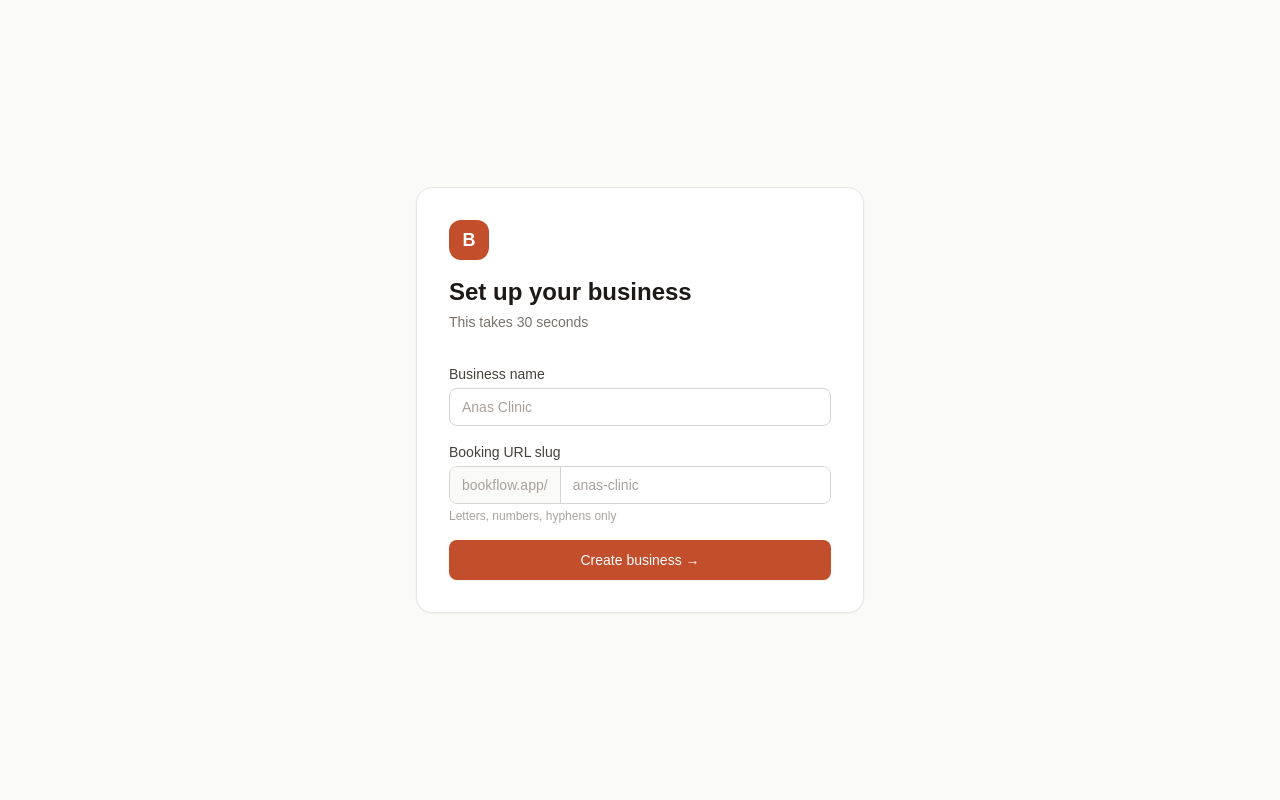
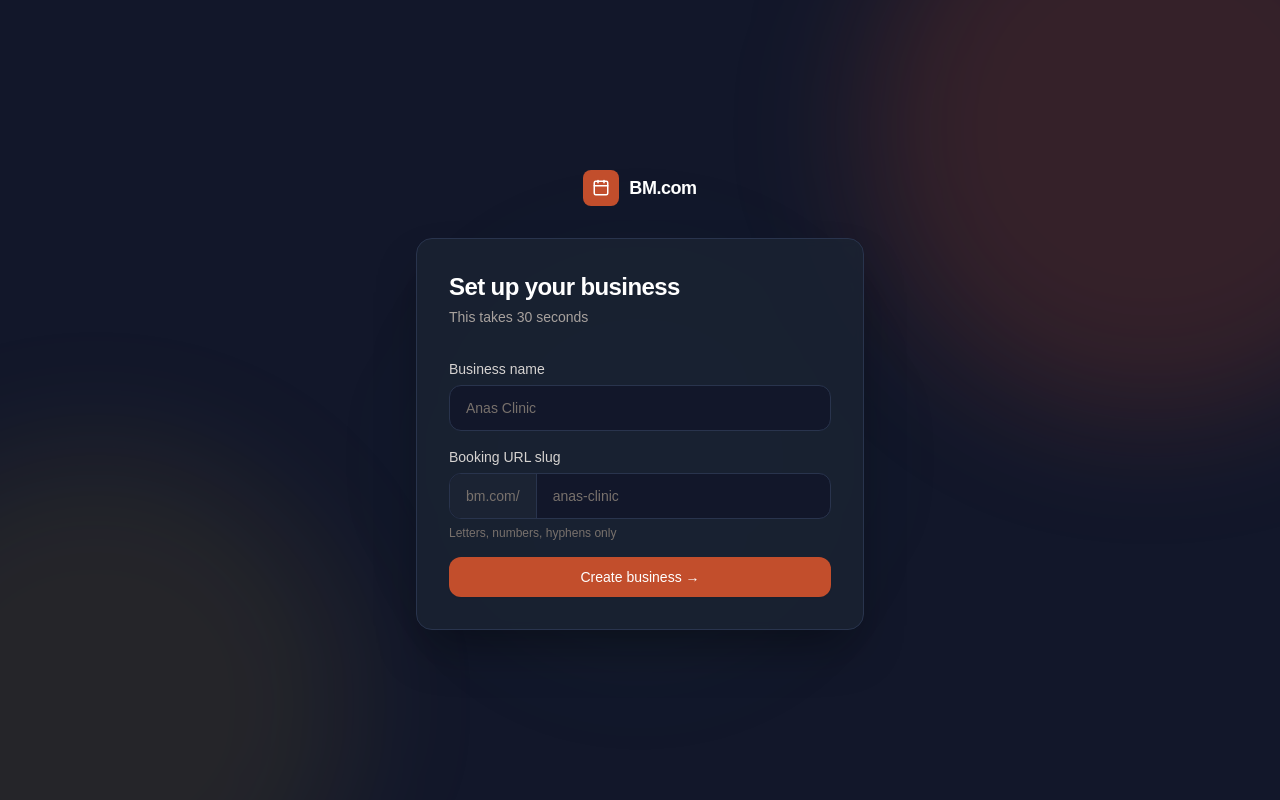
Before and after one commit to manas8938/BM.com-Multi-Tenant-Booking-Scheduling-SaaS-, a Next.js app: page /onboarding in a window 1280 px wide. Built offline with nearby package versions, Linux system fonts and the light colour scheme.

Commit message:
Apply dark premium splash treatment to onboarding, cancel, and confirm pages

```diff
--- a/src/app/[businessSlug]/confirm/page.tsx
+++ b/src/app/[businessSlug]/confirm/page.tsx
@@ -19,11 +19,13 @@ export default async function ConfirmPage({
 
   if (!searchParams.session_id) {
     return (
-      <div className="min-h-screen flex items-center justify-center bg-stone-50 px-4">
-        <div className="w-full max-w-md bg-white rounded-2xl shadow-sm border border-stone-200 p-8 text-center">
-          <XCircle className="w-12 h-12 text-stone-300 mx-auto mb-3" />
-          <h1 className="text-lg font-bold text-stone-900 mb-1">Missing session</h1>
-          <p className="text-sm text-stone-500">No checkout session found.</p>
+      <div className="min-h-screen bg-ink-950 flex items-center justify-center px-4 relative overflow-hidden">
+        <div className="absolute -top-40 -right-40 w-[36rem] h-[36rem] bg-ember-600/20 rounded-full blur-3xl" />
+        <div className="absolute -bottom-40 -left-40 w-[32rem] h-[32rem] bg-gold-500/10 rounded-full blur-3xl" />
+        <div className="relative w-full max-w-md bg-ink-900/80 backdrop-blur-sm rounded-2xl border border-ink-700 p-8 text-center shadow-2xl shadow-black/40">
+          <XCircle className="w-12 h-12 text-stone-600 mx-auto mb-3" />
+          <h1 className="text-lg font-bold text-white mb-1">Missing session</h1>
+          <p className="text-sm text-stone-400">No checkout session found.</p>
         </div>
       </div>
     )
@@ -32,27 +34,31 @@ export default async function ConfirmPage({
   const result = await confirmDepositBooking(searchParams.session_id)
 
   return (
-    <div className="min-h-screen flex items-center justify-center bg-stone-50 px-4">
-      <div className="w-full max-w-md bg-white rounded-2xl shadow-sm border border-stone-200 p-8 text-center">
+    <div className="min-h-screen bg-ink-950 flex items-center justify-center px-4 relative overflow-hidden">
+      <div className="absolute -top-40 -right-40 w-[36rem] h-[36rem] bg-ember-600/20 rounded-full blur-3xl" />
+      <div className="absolute -bottom-40 -left-40 w-[32rem] h-[32rem] bg-gold-500/10 rounded-full blur-3xl" />
+      <div className="absolute top-1/3 left-1/2 -translate-x-1/2 w-96 h-96 bg-mint-500/5 rounded-full blur-3xl" />
+
+      <div className="relative w-full max-w-md bg-ink-900/80 backdrop-blur-sm rounded-2xl border border-ink-700 p-8 text-center shadow-2xl shadow-black/40">
         <div className="flex items-center gap-2.5 mb-8 justify-center">
-          <div className="w-8 h-8 bg-ember-600 rounded-lg flex items-center justify-center shrink-0">
-            <Calendar size={16} className="text-white" strokeWidth={2} />
+          <div className="w-9 h-9 bg-ember-600 rounded-lg flex items-center justify-center shrink-0">
+            <Calendar size={18} className="text-white" strokeWidth={2} />
           </div>
-          <span className="font-bold text-stone-900 tracking-tight">{business?.name ?? 'BM.com'}</span>
+          <span className="font-bold text-white tracking-tight">{business?.name ?? 'BM.com'}</span>
         </div>
 
         {result.success ? (
           <>
-            <div className="w-14 h-14 bg-mint-50 rounded-full flex items-center justify-center mx-auto mb-4">
-              <Check size={26} className="text-mint-600" />
+            <div className="w-14 h-14 bg-mint-500/20 rounded-full flex items-center justify-center mx-auto mb-4">
+              <Check size={26} className="text-mint-400" />
             </div>
-            <h1 className="text-xl font-bold text-stone-900 mb-1">Booking confirmed</h1>
-            <p className="text-sm text-stone-500 mb-6">
+            <h1 className="text-xl font-bold text-white mb-1">Booking confirmed</h1>
+            <p className="text-sm text-stone-400 mb-6">
               Your deposit was received and your appointment is booked.
             </p>
-              <a
+            <a
               href={`/cancel/${result.cancelToken}`}
-              className="inline-block text-sm text-stone-400 hover:text-ember-600 underline underline-offset-2 transition-colors"
+              className="inline-block text-sm text-stone-400 hover:text-ember-400 underline underline-offset-2 transition-colors"
             >
               Need to cancel? Click here
             </a>
@@ -60,8 +66,8 @@ export default async function ConfirmPage({
         ) : (
           <>
             <XCircle className="w-12 h-12 text-red-400 mx-auto mb-3" />
-            <h1 className="text-lg font-bold text-stone-900 mb-1">Something went wrong</h1>
-            <p className="text-sm text-stone-500">{result.error}</p>
+            <h1 className="text-lg font-bold text-white mb-1">Something went wrong</h1>
+            <p className="text-sm text-stone-400">{result.error}</p>
           </>
         )}
       </div>
--- a/src/app/cancel/[token]/page.tsx
+++ b/src/app/cancel/[token]/page.tsx
@@ -23,42 +23,47 @@ export default async function CancelPage({
   const staffMember = (booking?.staff as unknown as { name: string }[] | null)?.[0]
 
   return (
-    <div className="min-h-screen flex items-center justify-center bg-stone-50 px-4">
-      <div className="w-full max-w-md bg-white rounded-2xl shadow-sm border border-stone-200 p-8">
-        <div className="flex items-center gap-2.5 mb-8">
-          <div className="w-8 h-8 bg-ember-600 rounded-lg flex items-center justify-center shrink-0">
-            <Calendar size={16} className="text-white" strokeWidth={2} />
+    <div className="min-h-screen bg-ink-950 flex items-center justify-center px-4 relative overflow-hidden">
+      <div className="absolute -top-40 -right-40 w-[36rem] h-[36rem] bg-ember-600/20 rounded-full blur-3xl" />
+      <div className="absolute -bottom-40 -left-40 w-[32rem] h-[32rem] bg-gold-500/10 rounded-full blur-3xl" />
+      <div className="absolute top-1/3 left-1/2 -translate-x-1/2 w-96 h-96 bg-mint-500/5 rounded-full blur-3xl" />
+
+      <div className="relative w-full max-w-md">
+        <div className="flex items-center gap-2.5 mb-8 justify-center">
+          <div className="w-9 h-9 bg-ember-600 rounded-lg flex items-center justify-center shrink-0">
+            <Calendar size={18} className="text-white" strokeWidth={2} />
           </div>
-          <span className="font-bold text-stone-900 tracking-tight">BM.com</span>
+          <span className="font-bold text-white text-lg tracking-tight">BM.com</span>
         </div>
 
+        <div className="bg-ink-900/80 backdrop-blur-sm rounded-2xl border border-ink-700 p-8 shadow-2xl shadow-black/40">
           {!booking ? (
             <div className="text-center">
-            <XCircle className="w-12 h-12 text-stone-300 mx-auto mb-3" />
-            <h1 className="text-lg font-bold text-stone-900 mb-1">Booking not found</h1>
-            <p className="text-sm text-stone-500">This link is invalid or has expired.</p>
+              <XCircle className="w-12 h-12 text-stone-600 mx-auto mb-3" />
+              <h1 className="text-lg font-bold text-white mb-1">Booking not found</h1>
+              <p className="text-sm text-stone-400">This link is invalid or has expired.</p>
             </div>
           ) : booking.status === 'cancelled' || searchParams.done ? (
             <div className="text-center">
-            <CheckCircle2 className="w-12 h-12 text-mint-500 mx-auto mb-3" />
-            <h1 className="text-lg font-bold text-stone-900 mb-1">Booking cancelled</h1>
-            <p className="text-sm text-stone-500">Your appointment has been cancelled successfully.</p>
+              <CheckCircle2 className="w-12 h-12 text-mint-400 mx-auto mb-3" />
+              <h1 className="text-lg font-bold text-white mb-1">Booking cancelled</h1>
+              <p className="text-sm text-stone-400">Your appointment has been cancelled successfully.</p>
             </div>
           ) : (
             <>
-            <h1 className="text-lg font-bold text-stone-900 mb-1">Cancel your booking?</h1>
-            <p className="text-sm text-stone-500 mb-4">This action cannot be undone.</p>
-            <div className="bg-stone-50 rounded-lg p-4 text-sm space-y-1.5 mb-6">
-              <p><span className="text-stone-400">Business:</span> <span className="font-medium text-stone-900">{business?.name}</span></p>
-              <p><span className="text-stone-400">Service:</span> <span className="font-medium text-stone-900">{service?.name}</span></p>
-              <p><span className="text-stone-400">With:</span> <span className="font-medium text-stone-900">{staffMember?.name}</span></p>
-              <p><span className="text-stone-400">When:</span> <span className="font-medium text-stone-900">{new Date(booking.start_time).toLocaleString([], { weekday: 'long', month: 'short', day: 'numeric', hour: 'numeric', minute: '2-digit' })}</span></p>
+              <h1 className="text-lg font-bold text-white mb-1">Cancel your booking?</h1>
+              <p className="text-sm text-stone-400 mb-4">This action cannot be undone.</p>
+              <div className="bg-ink-950 border border-ink-700 rounded-xl p-4 text-sm space-y-1.5 mb-6">
+                <p><span className="text-stone-500">Business:</span> <span className="font-medium text-white">{business?.name}</span></p>
+                <p><span className="text-stone-500">Service:</span> <span className="font-medium text-white">{service?.name}</span></p>
+                <p><span className="text-stone-500">With:</span> <span className="font-medium text-white">{staffMember?.name}</span></p>
+                <p><span className="text-stone-500">When:</span> <span className="font-medium text-white">{new Date(booking.start_time).toLocaleString([], { weekday: 'long', month: 'short', day: 'numeric', hour: 'numeric', minute: '2-digit' })}</span></p>
               </div>
               <form action={cancelBooking}>
                 <input type="hidden" name="token" value={params.token} />
                 <button
                   type="submit"
-                className="w-full px-4 py-2.5 bg-red-600 text-white text-sm font-medium rounded-lg shadow-sm hover:bg-red-700 active:scale-[0.98] transition-all"
+                  className="w-full px-4 py-2.5 bg-red-600 text-white text-sm font-medium rounded-xl shadow-sm hover:bg-red-700 active:scale-[0.98] transition-all"
                 >
                   Yes, cancel my booking
                 </button>
@@ -67,5 +72,6 @@ export default async function CancelPage({
           )}
         </div>
       </div>
+    </div>
   )
 }
--- a/src/app/onboarding/page.tsx
+++ b/src/app/onboarding/page.tsx
@@ -1,4 +1,5 @@
 import { createBusiness } from './actions'
+import { Calendar } from 'lucide-react'
 
 export default function OnboardingPage({
   searchParams,
@@ -6,25 +7,34 @@ export default function OnboardingPage({
   searchParams: { error?: string }
 }) {
   return (
-    <div className="min-h-screen flex items-center justify-center bg-stone-50">
-      <div className="w-full max-w-md bg-white rounded-2xl shadow-sm border border-stone-200 p-8">
+    <div className="min-h-screen bg-ink-950 flex items-center justify-center px-4 relative overflow-hidden">
+      <div className="absolute -top-40 -right-40 w-[36rem] h-[36rem] bg-ember-600/20 rounded-full blur-3xl" />
+      <div className="absolute -bottom-40 -left-40 w-[32rem] h-[32rem] bg-gold-500/10 rounded-full blur-3xl" />
+      <div className="absolute top-1/3 left-1/2 -translate-x-1/2 w-96 h-96 bg-mint-500/5 rounded-full blur-3xl" />
+
+      <div className="relative w-full max-w-md">
+        <div className="flex items-center gap-2.5 mb-8 justify-center">
+          <div className="w-9 h-9 bg-ember-600 rounded-lg flex items-center justify-center shrink-0">
+            <Calendar size={18} className="text-white" strokeWidth={2} />
+          </div>
+          <span className="font-bold text-white text-lg tracking-tight">BM.com</span>
+        </div>
+
+        <div className="bg-ink-900/80 backdrop-blur-sm rounded-2xl border border-ink-700 p-8 shadow-2xl shadow-black/40">
           <div className="mb-8">
-          <div className="w-10 h-10 bg-ember-600 rounded-xl flex items-center justify-center mb-4">
-            <span className="text-white font-bold text-lg">B</span>
-          </div>
-          <h1 className="text-2xl font-bold text-stone-900">Set up your business</h1>
-          <p className="text-sm text-stone-500 mt-1">This takes 30 seconds</p>
+            <h1 className="text-2xl font-bold text-white tracking-tight">Set up your business</h1>
+            <p className="text-sm text-stone-400 mt-1">This takes 30 seconds</p>
           </div>
 
           {searchParams.error && (
-          <div className="mb-4 px-4 py-3 rounded-lg bg-red-50 border border-red-200 text-sm text-red-700">
+            <div className="mb-4 px-4 py-3 rounded-lg bg-red-500/10 border border-red-500/30 text-sm text-red-400">
               {searchParams.error}
             </div>
           )}
 
           <form action={createBusiness} className="space-y-4">
             <div>
-            <label htmlFor="name" className="block text-sm font-medium text-stone-700 mb-1">
+              <label htmlFor="name" className="block text-sm font-medium text-stone-300 mb-1.5">
                 Business name
               </label>
               <input
@@ -32,18 +42,18 @@ export default function OnboardingPage({
                 name="name"
                 type="text"
                 required
-              className="w-full px-3 py-2 border border-stone-300 rounded-lg text-sm text-stone-900 placeholder:text-stone-400 focus:outline-none focus:ring-2 focus:ring-black focus:border-transparent"
+                className="w-full px-4 py-3 border border-ink-700 rounded-xl text-sm text-white placeholder:text-stone-500 bg-ink-950 focus:outline-none focus:ring-2 focus:ring-ember-500/30 focus:border-ember-500 transition-colors"
                 placeholder="Anas Clinic"
               />
             </div>
 
             <div>
-            <label htmlFor="slug" className="block text-sm font-medium text-stone-700 mb-1">
+              <label htmlFor="slug" className="block text-sm font-medium text-stone-300 mb-1.5">
                 Booking URL slug
               </label>
-            <div className="flex items-center border border-stone-300 rounded-lg overflow-hidden focus-within:ring-2 focus-within:ring-black focus-within:border-transparent">
-              <span className="px-3 py-2 bg-stone-50 text-stone-400 text-sm border-r border-stone-300 whitespace-nowrap">
-                bookflow.app/
+              <div className="flex items-center border border-ink-700 rounded-xl overflow-hidden bg-ink-950 focus-within:ring-2 focus-within:ring-ember-500/30 focus-within:border-ember-500 transition-colors">
+                <span className="px-4 py-3 bg-ink-900 text-stone-500 text-sm border-r border-ink-700 whitespace-nowrap">
+                  bm.com/
                 </span>
                 <input
                   id="slug"
@@ -51,21 +61,22 @@ export default function OnboardingPage({
                   type="text"
                   required
                   pattern="[a-zA-Z0-9-]+"
-                className="flex-1 px-3 py-2 text-sm text-stone-900 placeholder:text-stone-400 focus:outline-none"
+                  className="flex-1 px-4 py-3 text-sm text-white placeholder:text-stone-500 bg-transparent focus:outline-none"
                   placeholder="anas-clinic"
                 />
               </div>
-            <p className="mt-1 text-xs text-stone-400">Letters, numbers, hyphens only</p>
+              <p className="mt-1.5 text-xs text-stone-500">Letters, numbers, hyphens only</p>
             </div>
 
             <button
               type="submit"
-            className="w-full py-2.5 px-4 bg-ember-600 text-white text-sm font-medium rounded-lg shadow-sm hover:bg-ember-700 active:scale-[0.98] transition-all mt-2"
+              className="w-full py-2.5 px-4 bg-ember-600 text-white text-sm font-medium rounded-xl shadow-sm hover:bg-ember-700 active:scale-[0.98] transition-all mt-2"
             >
               Create business →
             </button>
           </form>
         </div>
       </div>
+    </div>
   )
 }
```
Lines whose indentation alone changed are shown as unchanged.
